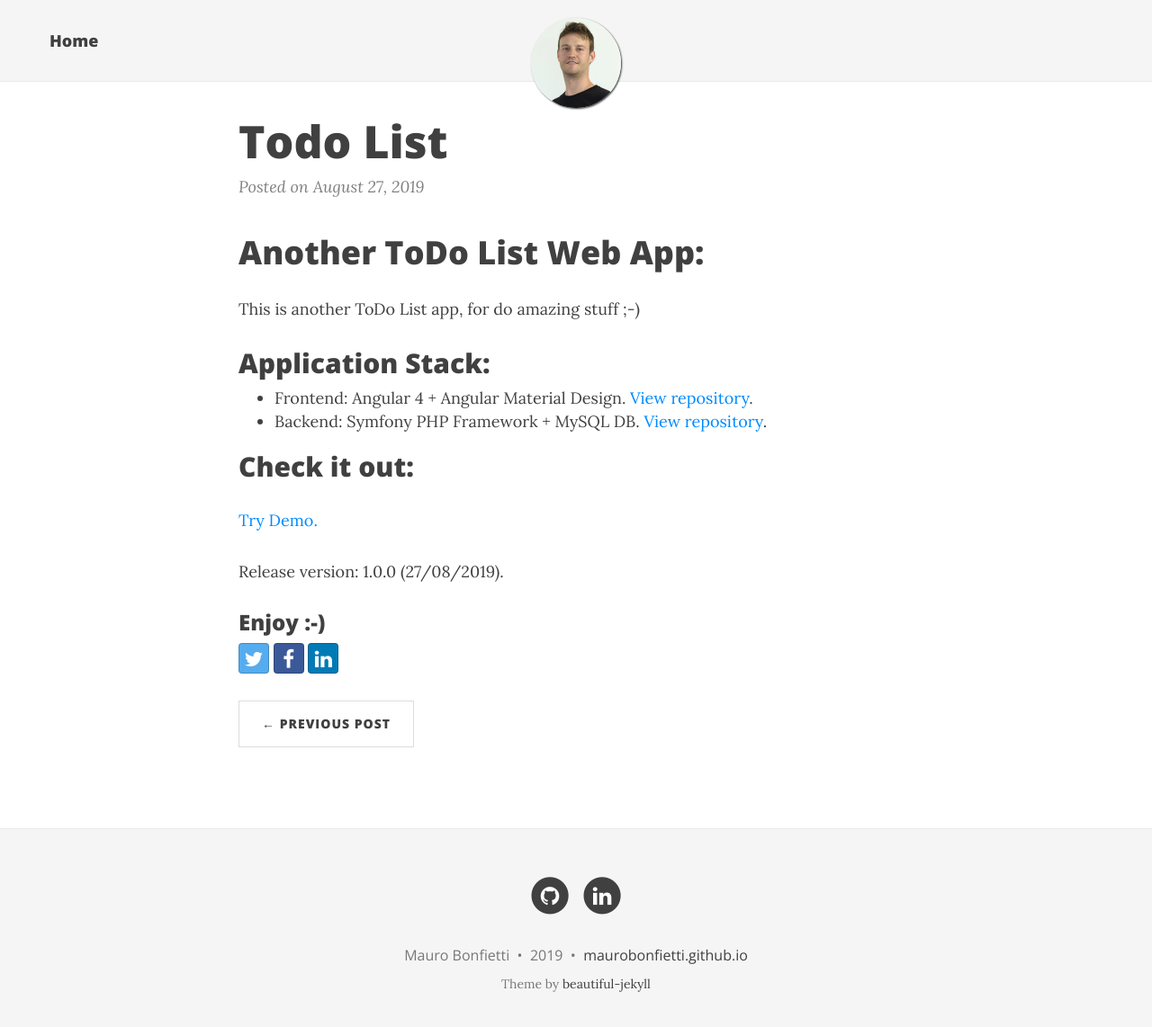
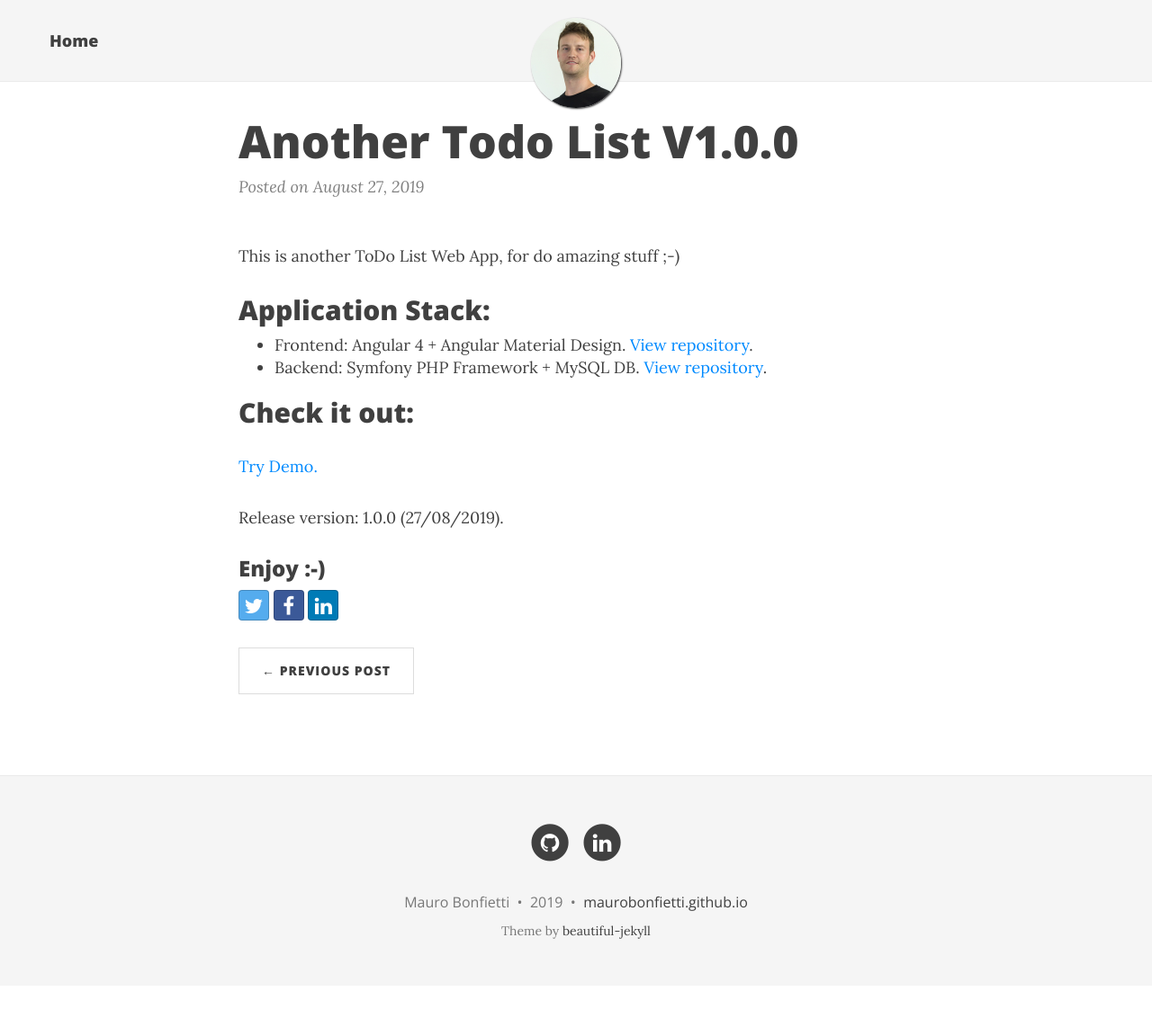
Before and after one commit to maurobonfietti/mauro.github.io, a Jekyll site: the page built from _posts/2019-08-27-another-todo-list-v1.0.0.md, in a window 1280 px wide and 1155 px high. Shown: the top 1142 px of the window at 90% size. Built offline with Jekyll 4.4.1, drawn with Linux system fonts in a browser that asks for light colours; nearby versions of some CDN libraries.

Commit message:
Update Post.

```diff
--- a/_posts/2019-08-27-todo-list.md
+++ b/_posts/2019-08-27-another-todo-list-v1.0.0.md
@@ -1,11 +1,12 @@
-# Another ToDo List Web App:
 
-This is another ToDo List app, for do amazing stuff ;-)
+This is another ToDo List Web App, for do amazing stuff ;-)
+
 
 ## Application Stack:
 
 * Frontend: Angular 4 + Angular Material Design. [View repository](https://github.com/maurobonfietti/todo-list-front).
 * Backend: Symfony PHP Framework + MySQL DB. [View repository](https://github.com/maurobonfietti/todo-list-back).
+
 
 ## Check it out:
 
@@ -13,4 +14,5 @@
 
 Release version: 1.0.0 (27/08/2019).
 
+
 ### Enjoy :-)
```
